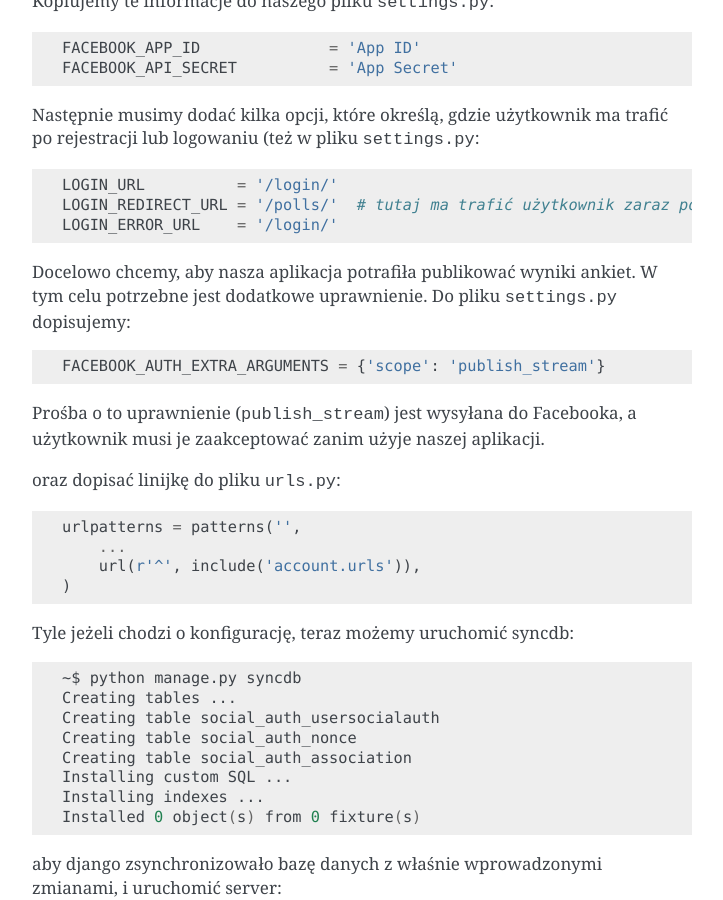
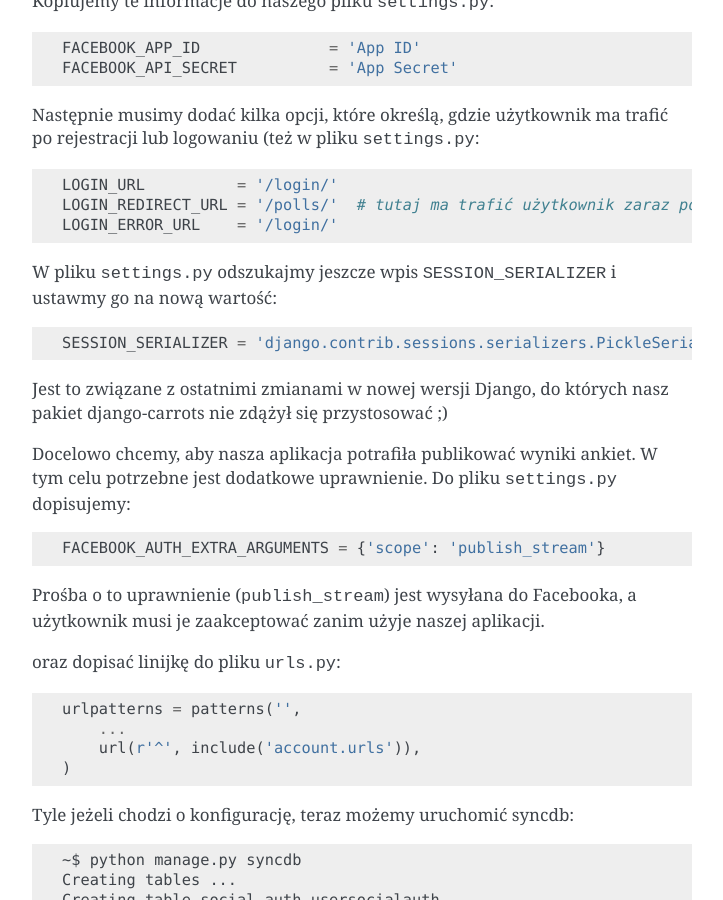
Before and after one commit to ggcarrots/django-carrots, a Sphinx documentation site: the page built from source/going_social.rst, in a window 1280 px wide and 900 px high, scrolled down 1353 px. Shown: the whole window, without its empty margins (388-1111 px from the left). Built offline with Sphinx 7.4.7, drawn with Linux system fonts in a browser that asks for light colours; formulas are drawn with MathJax 3.

Commit message:
Changing SESSION_SERIALIZER to PickleSerializer, quickfix for new Django version
django-carrots uses an old version of django-social-auth which doesn't support changes in Django since 1.5.3 (1.6).
https://github.com/omab/python-social-auth/issues/36

```diff
--- a/source/going_social.rst
+++ b/source/going_social.rst
@@ -63,6 +63,12 @@ logowaniu (też w pliku ``settings.py``::
     LOGIN_URL          = '/login/'
     LOGIN_REDIRECT_URL = '/polls/'  # tutaj ma trafić użytkownik zaraz po zalogowaniu
     LOGIN_ERROR_URL    = '/login/'
+
+W pliku ``settings.py`` odszukajmy jeszcze wpis ``SESSION_SERIALIZER`` i ustawmy go na nową wartość::
+
+    SESSION_SERIALIZER = 'django.contrib.sessions.serializers.PickleSerializer'
+
+Jest to związane z ostatnimi zmianami w nowej wersji Django, do których nasz pakiet django-carrots nie zdążył się przystosować ;)
 
 Docelowo chcemy, aby nasza aplikacja potrafiła publikować wyniki ankiet.
 W tym celu potrzebne jest dodatkowe uprawnienie. Do pliku ``settings.py`` dopisujemy::
```
